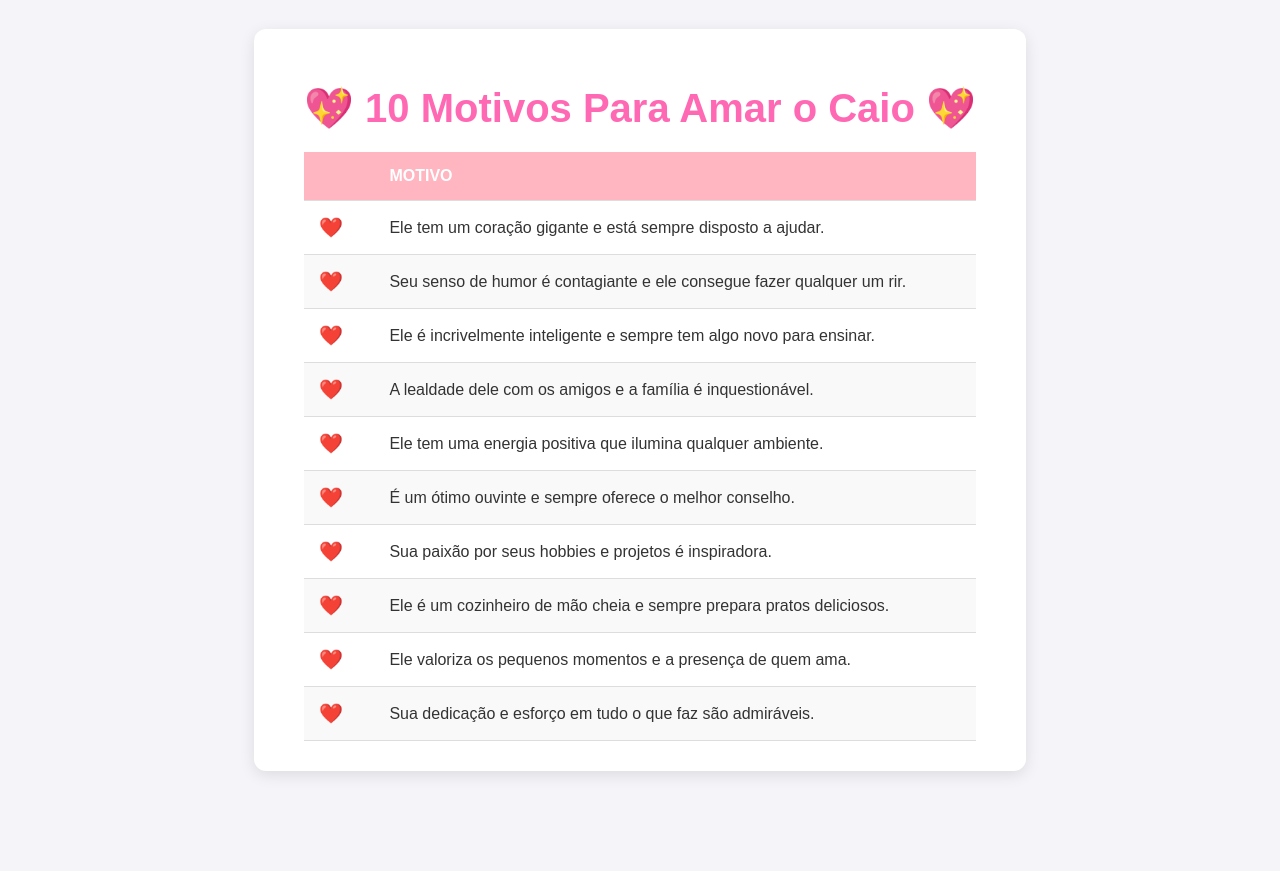
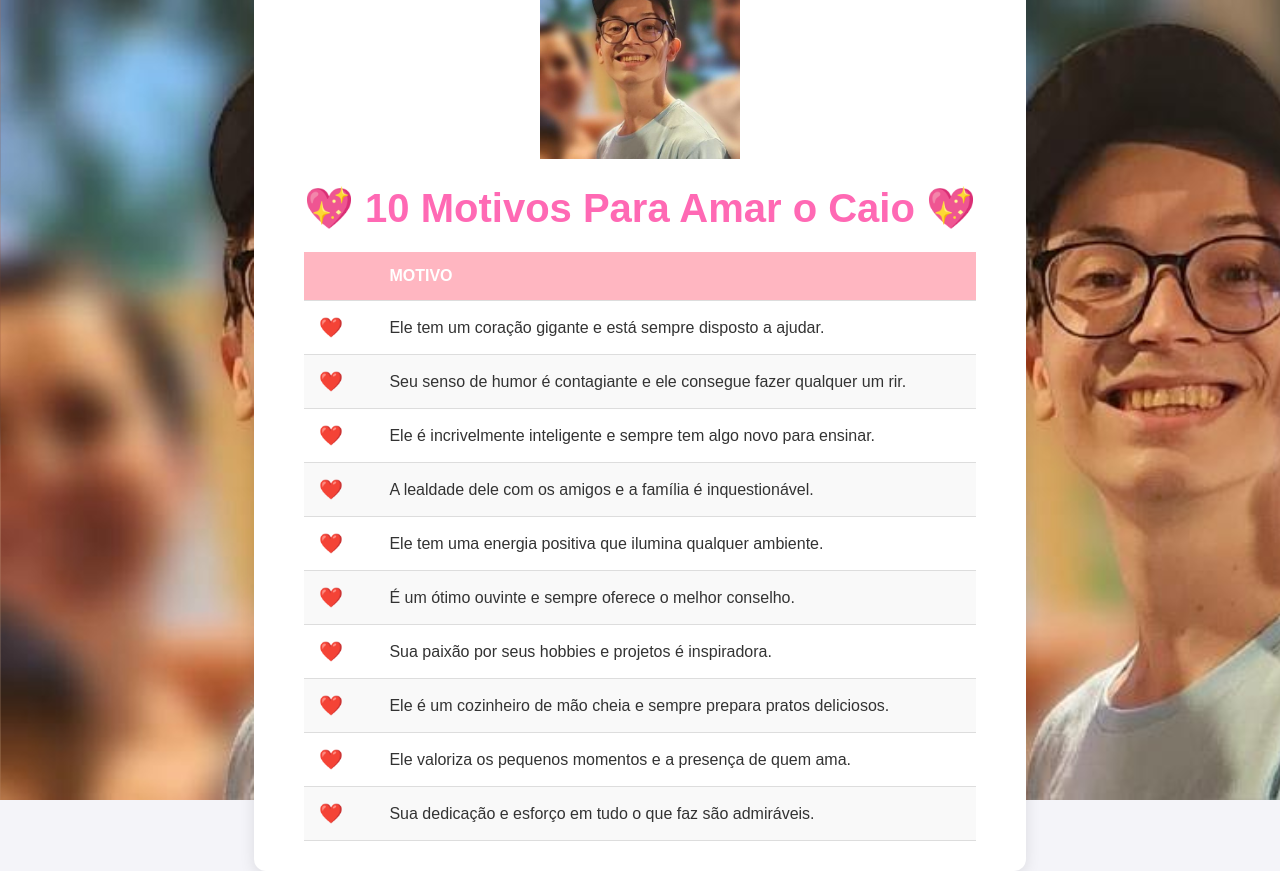
Before and after one commit to GUERR3IR0/scm, a plain HTML site: page index.html in a window 1280 px wide. Before the commit the page ends 800 px from the top, so only its background shows below. Drawn offline with Linux system fonts and the light colour scheme.

Commit message:
Melhoria

```diff
--- a/index.html
+++ b/index.html
@@ -14,6 +14,9 @@
             align-items: center;
             height: 100vh;
             margin: 0;
+            background-image: url(Caio.jpg);
+            background-repeat: repeat-x;
+            background-size: contain;
         }
 
         .container {
@@ -63,12 +66,24 @@
             font-size: 1.2em;
             margin-right: 10px;
         }
+        .localImagem {
+            width: 100%;
+            height: 200px;
+            display: flex;
+            justify-content: center;
+        }
+        .fotoCaio {
+            width: 200px;
+            height: 200px;
+        }
 
     </style>
 </head>
 <body>
-
     <div class="container">
+        <div class="localImagem">
+            <img src="Caio.jpg" class = "fotoCaio">
+        </div>
         <h1>💖 10 Motivos Para Amar o Caio 💖</h1>
         <table>
             <thead>
```
Also changed, not shown: Caio.jpg (added).
